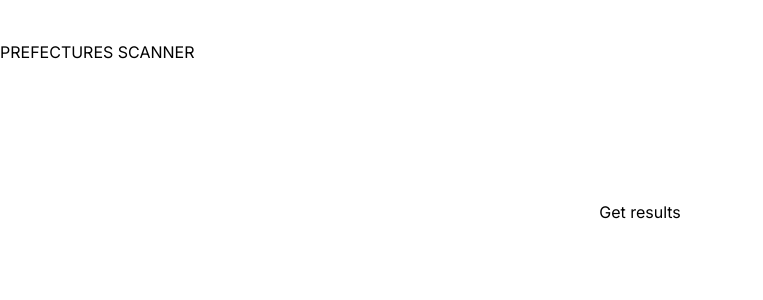
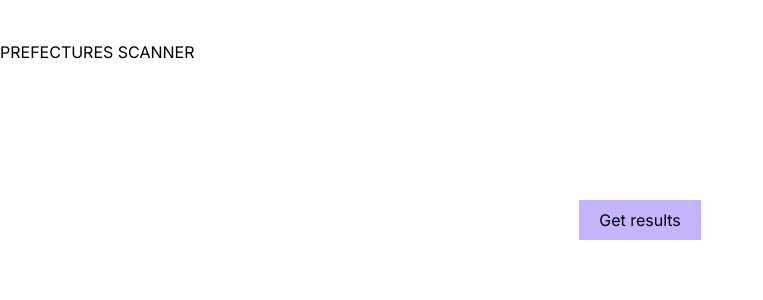
Before and after one commit to sinatrablue/prefectures-scanner, a Next.js app: page / in a window 1280 px wide. Shown: the top 300 px of the page, without its empty margins (0-763 px from the left). Built offline with nearby package versions, Linux system fonts and the light colour scheme.

Commit message:
Experimented with tailwind

```diff
--- a/app/components/PageControls/PageControls.tsx
+++ b/app/components/PageControls/PageControls.tsx
@@ -3,7 +3,12 @@ import { PageControlsProps } from "./types";
 export function PageControls({ updateResults }: Readonly<PageControlsProps>) {
   return (
     <div className="flex items-between mb-20">
-      <button onClick={updateResults}>Get results</button>
+      <button
+        className=" px-5 py-2 bg-violet-300 hover:bg-violet-400"
+        onClick={updateResults}
+      >
+        Get results
+      </button>
     </div>
   );
 }
```
